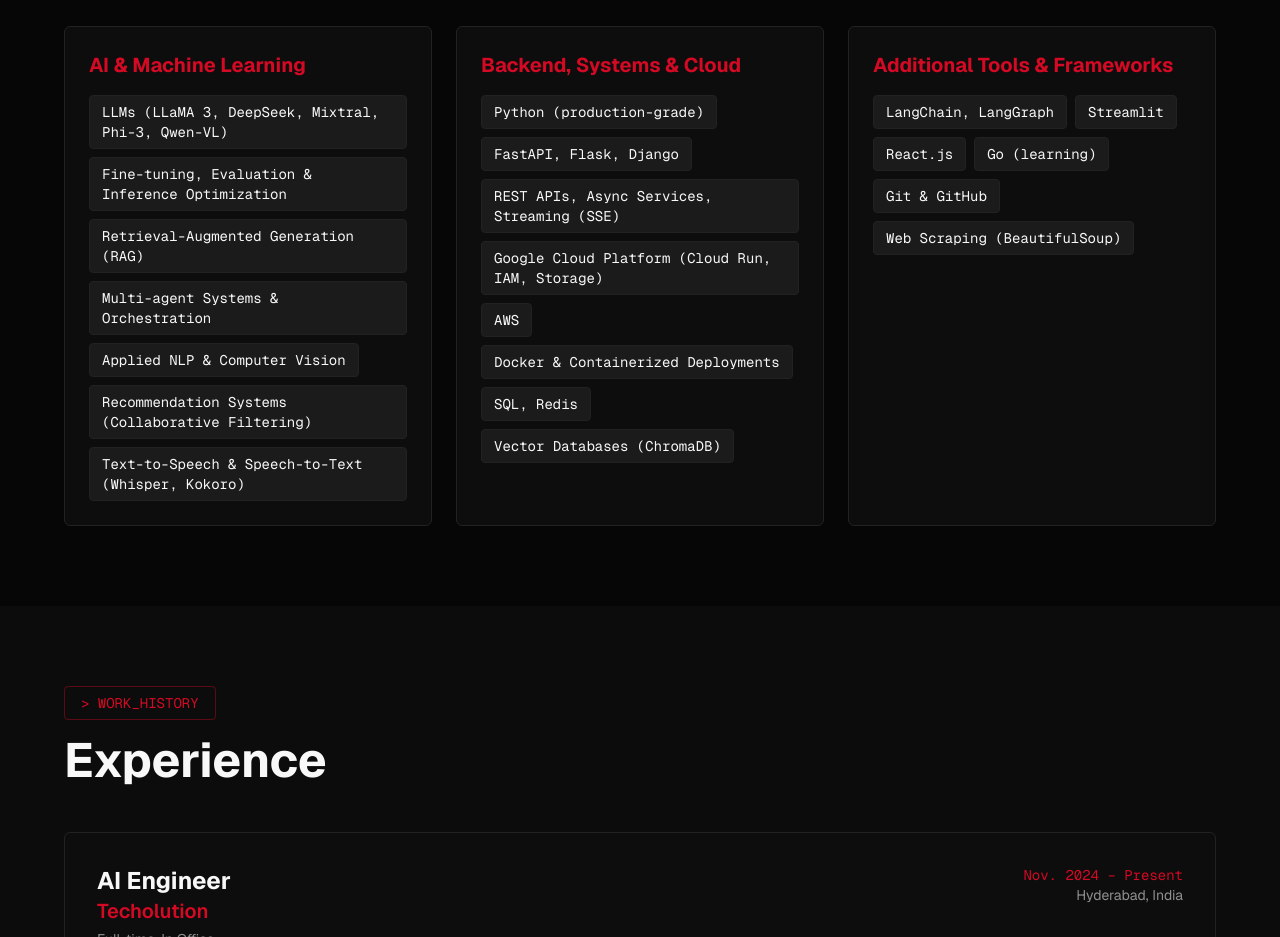
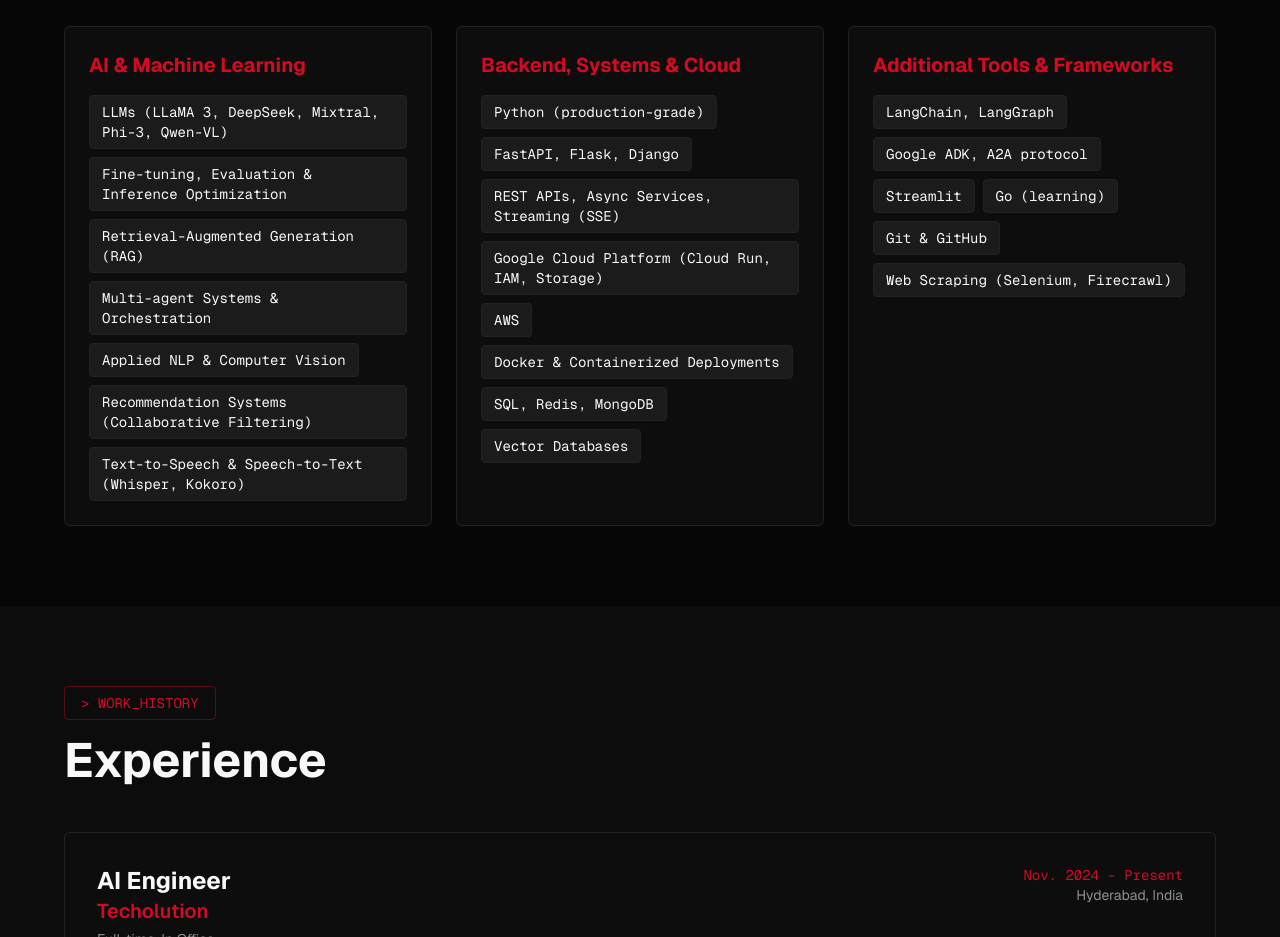
Before and after one commit to hrushik98/hrushik.com, a Next.js app: page / in a window 1280 px wide. Shown: the part 1000-1937 px from the top of the page. Built offline with nearby package versions, Linux system fonts and the light colour scheme.

Commit message:
updated skills

```diff
--- a/components/skills-section.tsx
+++ b/components/skills-section.tsx
@@ -21,19 +21,19 @@ export function SkillsSection() {
         "Google Cloud Platform (Cloud Run, IAM, Storage)",
         "AWS",
         "Docker & Containerized Deployments",
-        "SQL, Redis",
-        "Vector Databases (ChromaDB)",
+        "SQL, Redis, MongoDB",
+        "Vector Databases",
       ],
     },
     {
       title: "Additional Tools & Frameworks",
       skills: [
         "LangChain, LangGraph",
+        "Google ADK, A2A protocol",
         "Streamlit",
-        "React.js",
         "Go (learning)",
         "Git & GitHub",
-        "Web Scraping (BeautifulSoup)",
+        "Web Scraping (Selenium, Firecrawl)",
       ],
     },
   ]
```
